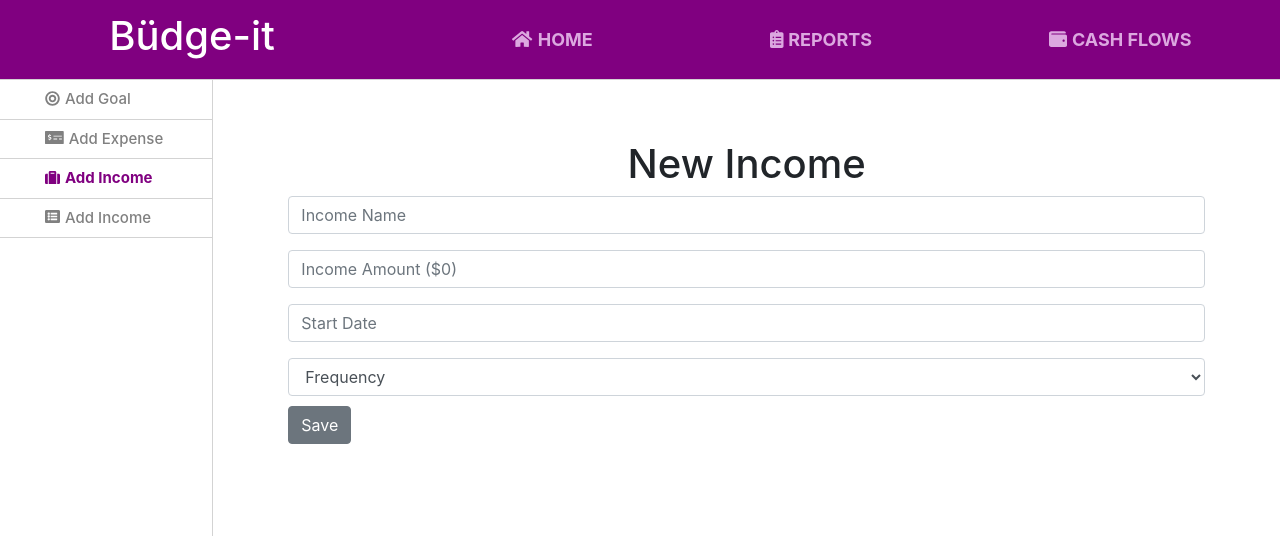
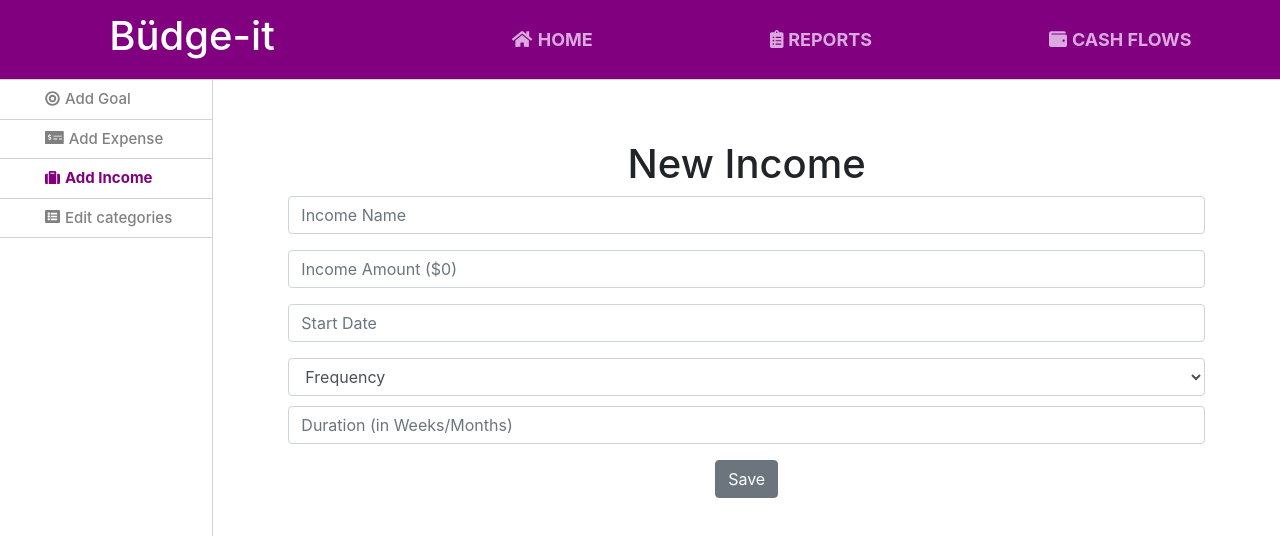
Before and after one commit to Nethermane/react_HCI_325, a React (Create React App) app: page /addincome in a window 1280 px wide. Shown: the top 536 px of the page. Built offline with nearby package versions, Linux system fonts and the light colour scheme.

Commit message:
Add income works

```diff
--- a/src/pages/AddExpense.jsx
+++ b/src/pages/AddExpense.jsx
@@ -13,7 +13,6 @@ function AddExpense(props) {
         existingVal.push({ id: state.expenses[i].id, name: state.expenses[i].name, amount: state.expenses[i].amount, date: state.expenses[i].date, frequency: state.expenses[i].date, duration: state.expenses[i].duration })
         i++;
     }
-    console.log(state.expenses)
 
     return (
         <div style={{ margin: "60px" }}>
--- a/src/pages/AddIncome.jsx
+++ b/src/pages/AddIncome.jsx
@@ -1,25 +1,33 @@
 import React from "react";
-import {Button, Form} from "react-bootstrap";
-import {Link} from "react-router-dom";
+import { Button, Form } from "react-bootstrap";
+import { Link } from "react-router-dom";
+import useGlobalState from "../UseGlobalState";
 
-function AddIncome() {
+function AddIncome(props) {
+  const state = useGlobalState()
+  const existingVal = []
+  var i = 0;
+  while (i in state.incomes) {
+    existingVal.push({ id: state.incomes[i].id, name: state.incomes[i].name, amount: state.incomes[i].amount, date: state.incomes[i].date, frequency: state.incomes[i].date, duration: state.incomes[i].duration })
+    i++;
+  }
   return (
-      <div style={{margin: "60px"}}>
+    <div style={{ margin: "60px" }}>
       <h1>New Income</h1>
-        <Form>
+      <Form onSubmit={e => { e.preventDefault(); }}>
         <Form.Group controlId="addNewIncomeName">
-            <Form.Control type="text" placeholder="Income Name"/>
+          <Form.Control type="text" placeholder="Income Name" />
         </Form.Group>
         <Form.Group controlId="addNewIncomeAmount">
-            <Form.Control type="text" placeholder="Income Amount ($0)"/>
+          <Form.Control type="text" placeholder="Income Amount ($0)" />
         </Form.Group>
         <div>
           <Form.Group controlId="addNewStartDate">
-              <Form.Control type="text" placeholder="Start Date"/>
+            <Form.Control type="text" placeholder="Start Date" />
           </Form.Group>
         </div>
         <div>
-            <Form.Control as="select" style={{width: "100%", marginBottom: "10px"}}>
+          <Form.Control id="frequency" as="select" style={{ width: "100%", marginBottom: "10px" }}>
             <option value="" disabled selected hidden>Frequency</option>
             <option value="onetime">One Time</option>
             <option value="weekly">Weekly</option>
@@ -27,13 +35,33 @@ function AddIncome() {
             <option value="yearly">Yearly</option>
           </Form.Control>
         </div>
+        <div>
+          <Form.Group controlId="addNewDuration">
+            <Form.Control type="text" placeholder="Duration (in Weeks/Months)" />
+          </Form.Group>
+        </div>
+        <Button variant="secondary" type="submit" onClick={() => {
+          let nam = document.getElementById("addNewIncomeName").value.toString();
+          let amoun = document.getElementById("addNewIncomeAmount").value.toString();
+          let dat = document.getElementById("addNewStartDate").value.toString()
+          let duratio = document.getElementById("addNewDuration").value.toString()
+          let frequenc = document.getElementById("frequency").value.toString()
+
+          if (!(nam && amoun && dat && duratio && frequenc))
+            return;
+          state.setIncomes([{
+            id: Math.random(),
+            name: nam,
+            amount: amoun,
+            date: dat,
+            duration: duratio,
+            frequency: frequenc
+          }, ...existingVal]);
+          props.history.push('/');
+        }}>Save</Button>
+      </Form>
 
 
-        </Form>
-
-        <Link className="navItem" to="/home">
-          <Button variant="secondary" type="submit">Save</Button>
-        </Link>
     </div>
   );
 
--- a/src/pages/SideNav.jsx
+++ b/src/pages/SideNav.jsx
@@ -41,7 +41,7 @@ function SideNav() {
           <div className="icon">
             <FontAwesomeIcon icon={faListAlt} />
           </div>
-          Add Income
+          Edit categories
         </NavLink>
       </li>
     </ul>
```
Also changed, not shown: 1 other file (tests, documents, lock files or other folders). Lines whose indentation alone changed are shown as unchanged.
